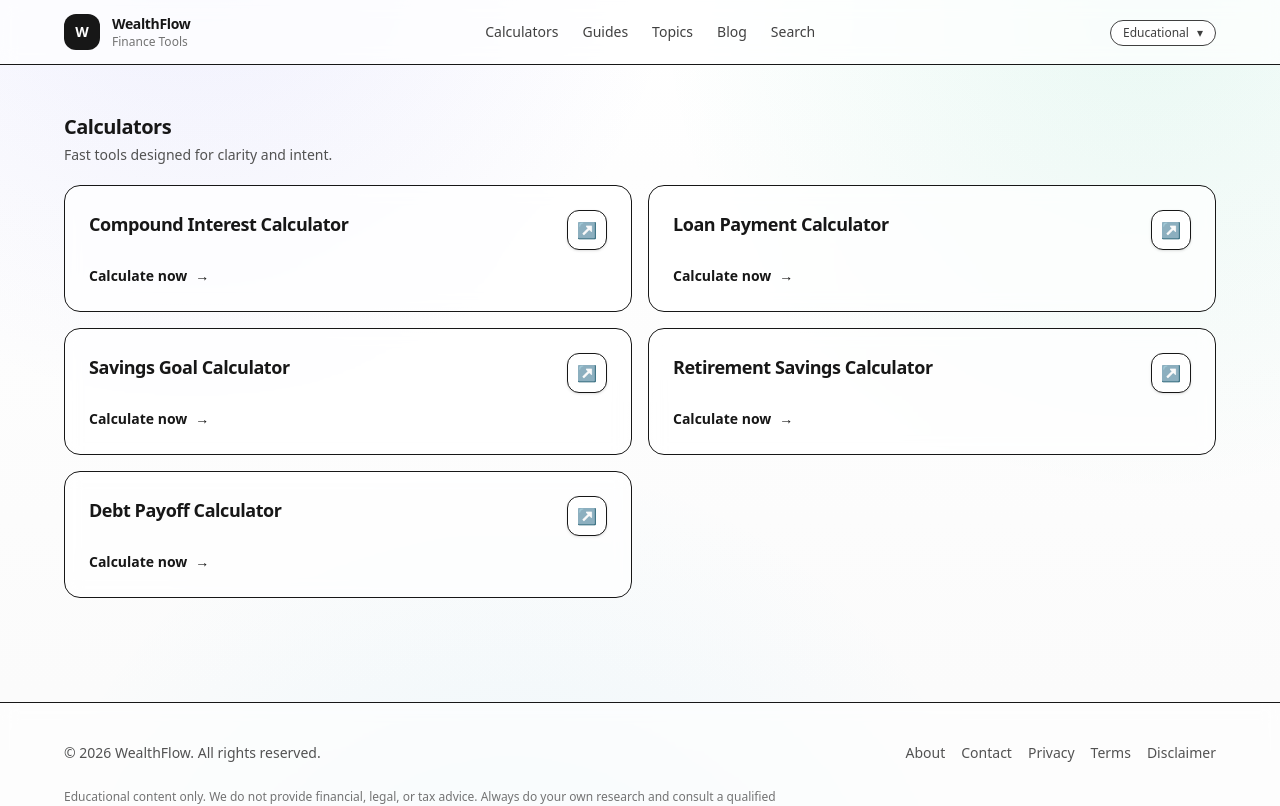
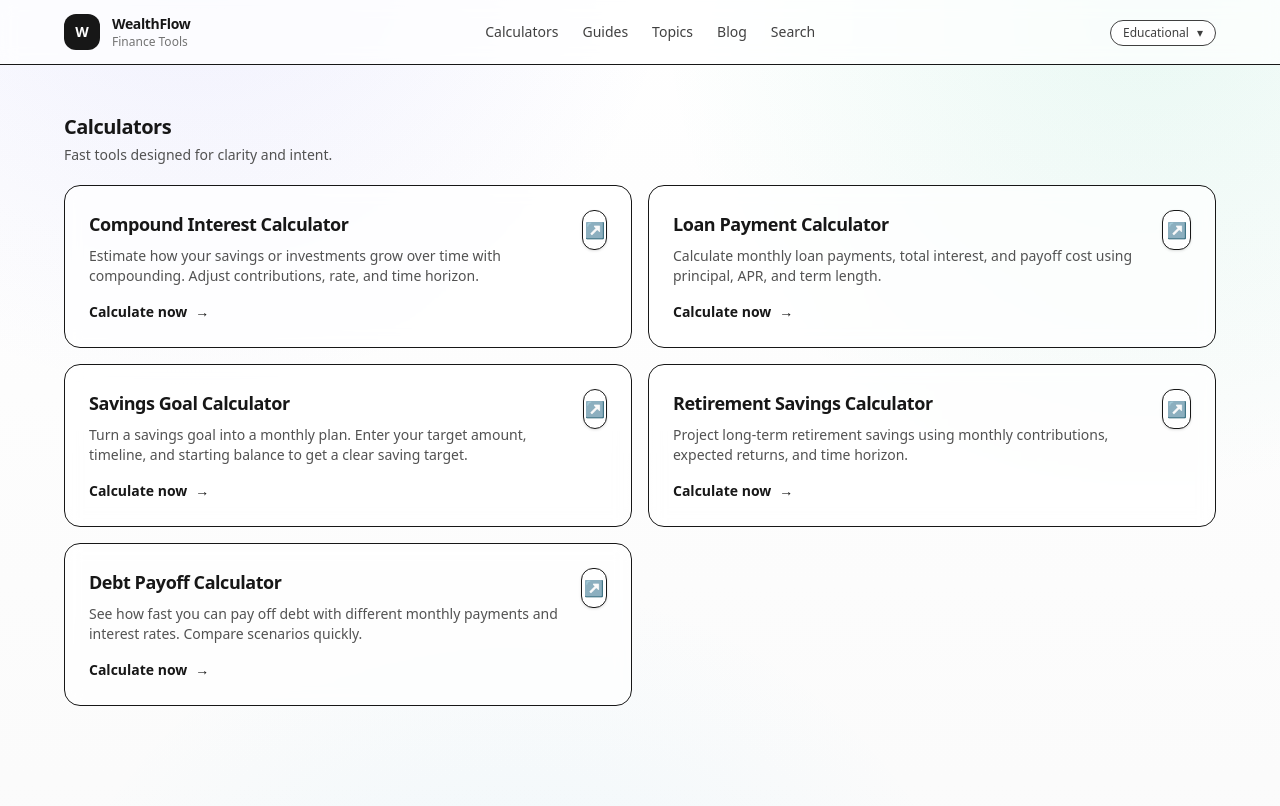
Before and after one commit to devyehtet/WealthFlow_blog_1, a Next.js app: page /calculators in a window 1280 px wide. Shown: the top 806 px of the page. Built offline with nearby package versions, Linux system fonts and the light colour scheme.

Commit message:
description error fix

```diff
--- a/src/app/calculators/page.tsx
+++ b/src/app/calculators/page.tsx
@@ -13,7 +13,7 @@ export default function CalculatorsIndex() {
             <CalculatorCard
               key={c.slug}
               title={c.title}
-              description={c.description}
+              description={c.excerpt}
               href={`/calculators/${c.slug}`}
             />
           ))}
```
